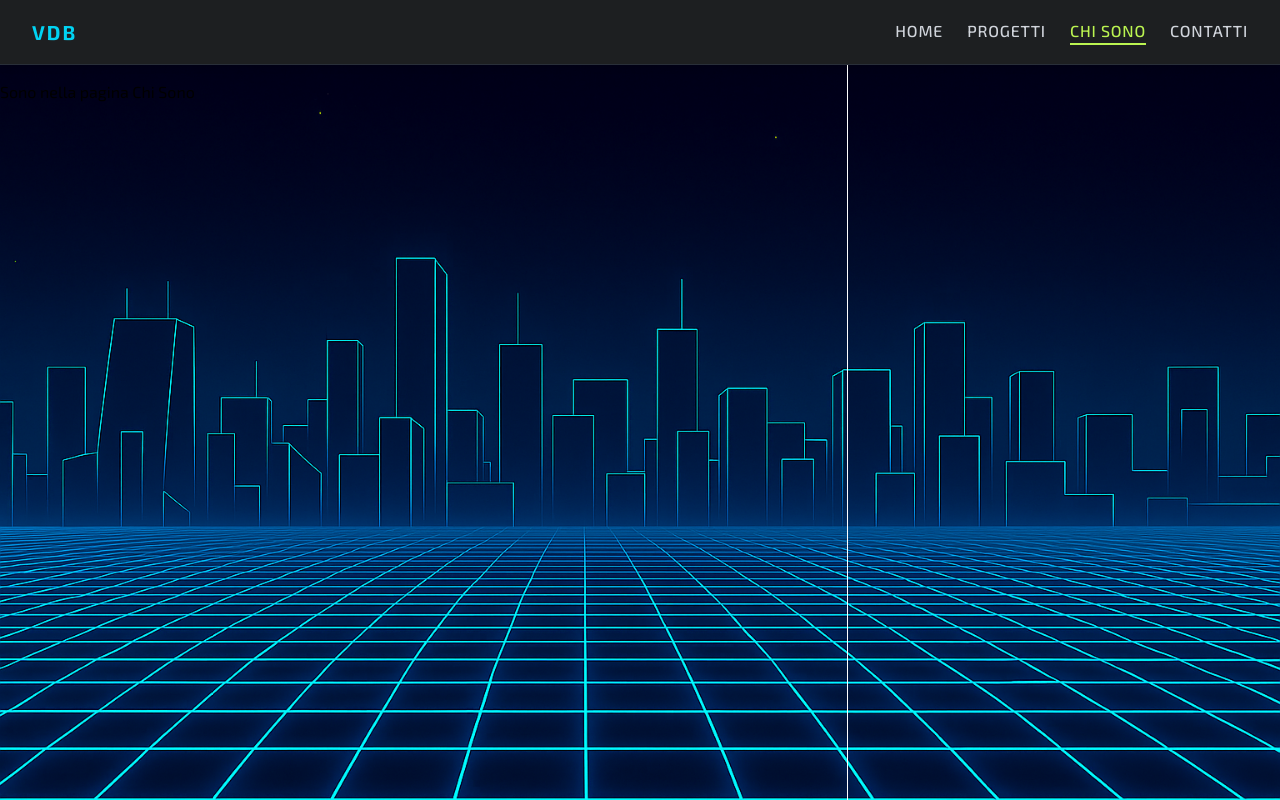
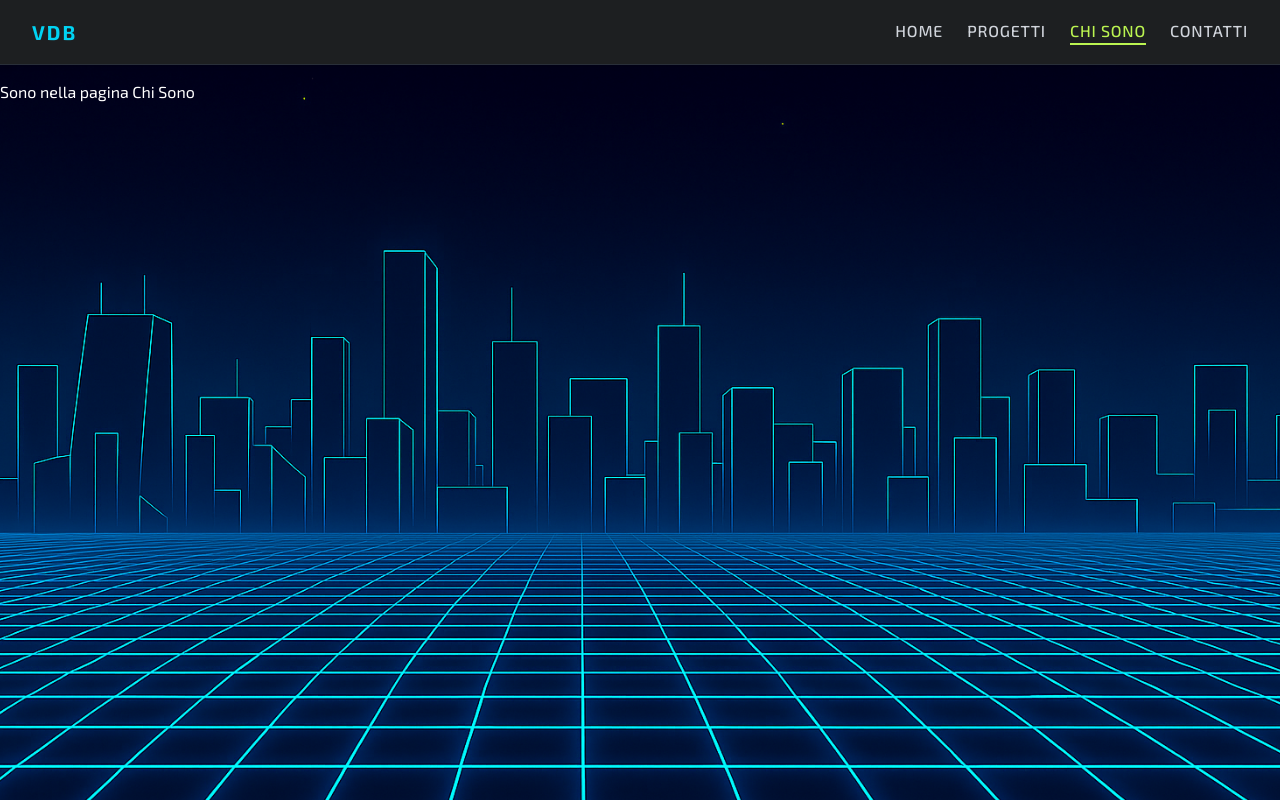
Before and after one commit to ValerioDiBiagio/personal-portfolio, a React (Vite) app: page /aboutme in a window 1280 px wide. Built offline with nearby package versions, Linux system fonts and the light colour scheme; a web font is replaced by a local one.

Commit message:
feat: implement CityBackground component with animated city image and update layout styles

```diff
--- /dev/null
+++ b/src/CityBackground.css
@@ -0,0 +1,27 @@
+.city-container {
+    width: 100vw;
+    height: 100vh;
+    position: fixed;
+    top: 0;
+    left: 0;
+    z-index: 1;
+    overflow: hidden;
+    display: flex;
+    justify-content: center;
+    align-items: center;
+}
+
+.city-image {
+    width: 100%;
+    height: 100%;
+    object-fit: cover;
+    object-position: center center;
+    transition: transform 0.5s ease-out, filter 0.3s;
+    filter: drop-shadow(0 0 5px rgba(0, 255, 255, 0.5));
+    transform: scale(1.001);
+}
+
+.city-container.hovered .city-image {
+    transform: scale(1.05);
+    filter: drop-shadow(0 0 15px #00FFFF);
+}
--- /dev/null
+++ b/src/CityBackground.tsx
@@ -0,0 +1,17 @@
+import React from 'react';
+import './CityBackground.css';
+import cityImage from './assets/bg-img.png';
+
+const CityBackground: React.FC = () => {
+    return (
+        <div className="city-container">
+            <img
+                src={cityImage}
+                alt="Sfondo città neon"
+                className="city-image"
+            />
+        </div>
+    );
+};
+
+export default CityBackground;
--- a/src/components/Header.tsx
+++ b/src/components/Header.tsx
@@ -73,7 +73,7 @@ const Header: React.FC<HeaderProps> = ({ sitename }) => {
                     }`}
                 onClick={() => setIsOpen(false)}
             >
-                <nav className="flex flex-col p-4 space-y-4">
+                <nav className="flex flex-col p-4 space-y-4 items-center">
                     {navItems.map((item) => (
                         <NavLink
                             key={item.label}
--- a/src/index.css
+++ b/src/index.css
@@ -3,3 +3,13 @@
 #root {
     font-family: "Exo 2", sans-serif;
 }
+
+body:hover .city-container .city-image {
+    transform: scale(1.05);
+    filter: drop-shadow(0 0 15px #00FFFF);
+}
+
+.page-content {
+    position: relative;
+    z-index: 10;
+}
--- a/src/layouts/DefaultLayout.tsx
+++ b/src/layouts/DefaultLayout.tsx
@@ -1,13 +1,16 @@
 import React from "react";
 import Header from "../components/Header";
 import { Outlet } from "react-router-dom";
+import CityBackground from "../CityBackground";
 
 const DefaultLayout: React.FC = () => {
     return (
         <>
             <Header sitename="VDB" />
-            <main className="pt-20 bg-[url(./assets/bg-img.png)] relative min-h-screen bg-cover bg-center bg-fixed bg-no-repeat">
-                <div className="">
+
+            <main className="pt-20 relative min-h-screen bg-cover bg-center bg-fixed bg-no-repeat">
+                <CityBackground />
+                <div className="page-content">
                     <Outlet />
                 </div>
             </main>
--- a/src/pages/AboutPage.tsx
+++ b/src/pages/AboutPage.tsx
@@ -3,7 +3,7 @@ import React from "react";
 const AboutPage: React.FC = () => {
     return (
         <div>
-            <h2>Sono nella pagina Chi Sono</h2>
+            <h2 className="text-white">Sono nella pagina Chi Sono</h2>
         </div>
     )
 }
--- a/src/pages/ContactsPage.tsx
+++ b/src/pages/ContactsPage.tsx
@@ -3,7 +3,7 @@ import React from "react";
 const ContactsPage: React.FC = () => {
     return (
         <div>
-            <h2>Sono nella pagina dei Contatti</h2>
+            <h2 className="text-white">Sono nella pagina dei Contatti</h2>
         </div>
     )
 }
--- a/src/pages/ProjectsPage.tsx
+++ b/src/pages/ProjectsPage.tsx
@@ -3,7 +3,7 @@ import React from "react";
 const ProjectsPage: React.FC = () => {
     return (
         <div>
-            <h2>Sono nella pagina dei Progetti</h2>
+            <h2 className="text-white">Sono nella pagina dei Progetti</h2>
         </div>
     )
 }
```
